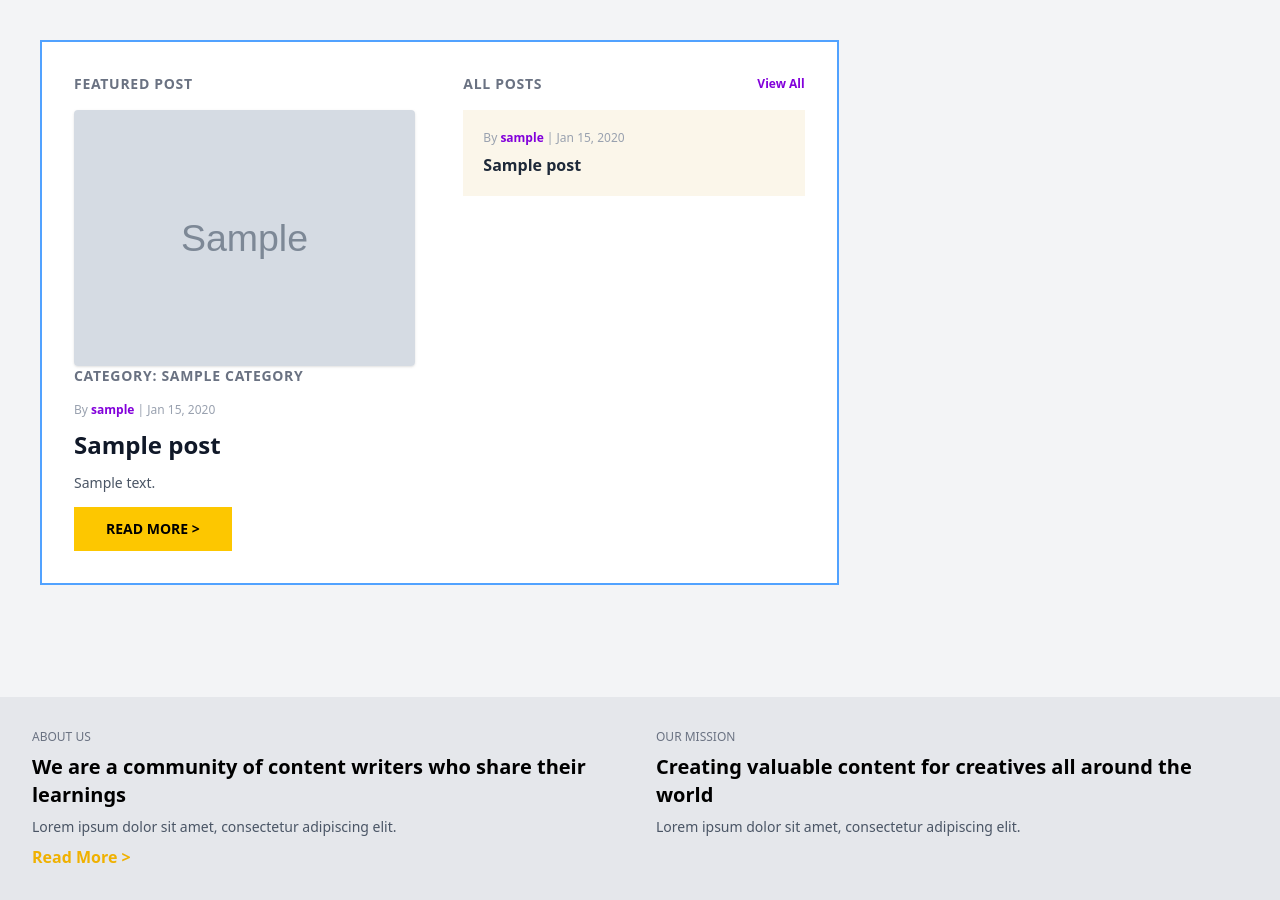
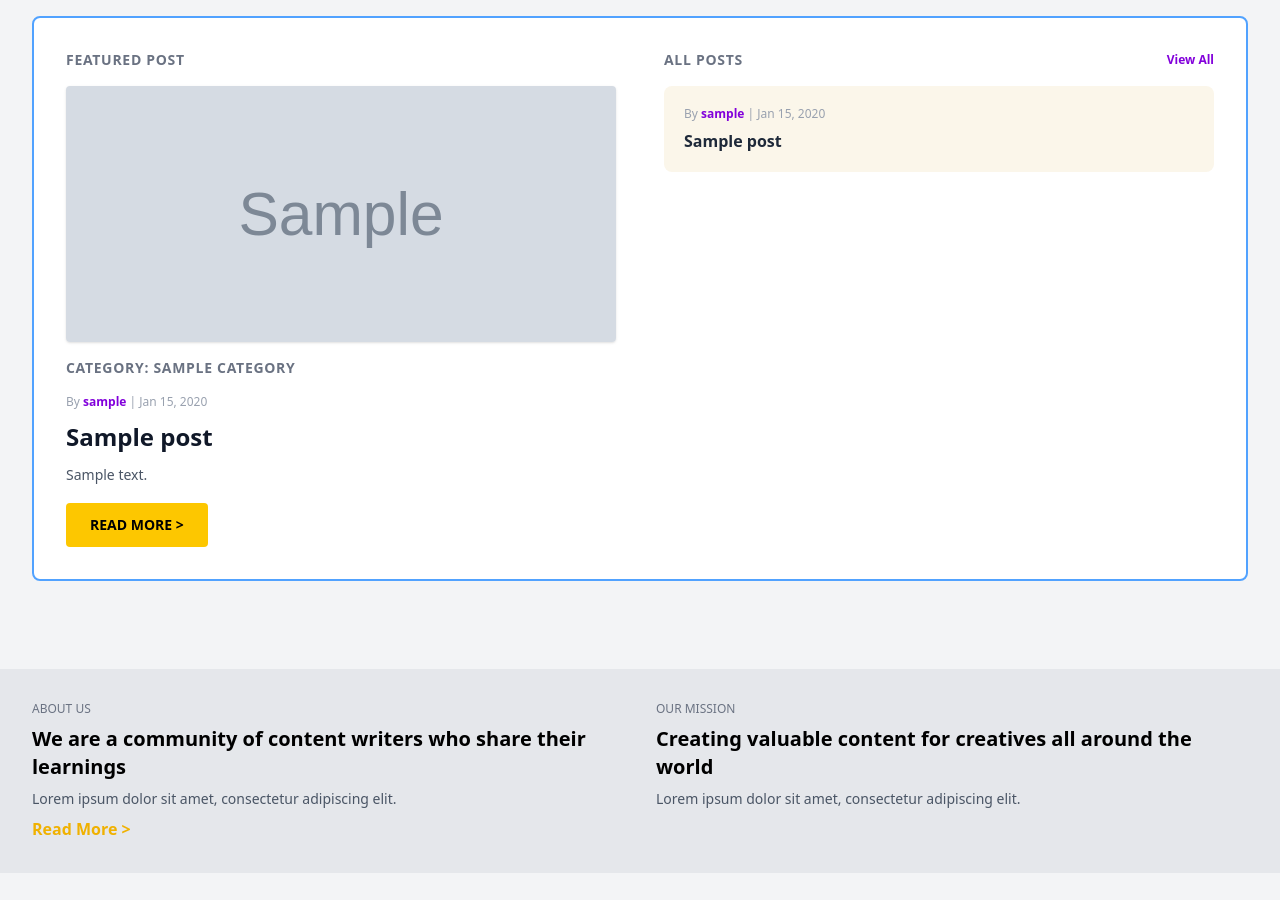
Before and after one commit to Navi7-design/-LogicRoom, a Django app: page / in a window 1280 px wide. Shown: the part 624-1524 px from the top of the page. Run offline with Django 5.2, Linux system fonts and the light colour scheme; tables that the repository leaves empty hold one stand-in row (values such as "Sample post"); grey boxes marked "Sample" are stand-in pictures; parts of the project's set-up code (start-up, migrations or seed data) failed here and were passed over.

Commit message:
First commit

```diff
--- a/templates/index.html
+++ b/templates/index.html
@@ -50,80 +50,94 @@
 
 </section>
 
-<div class="max-w-8xl mx-auto p-6  ">
-    <div class="flex flex-row overflow-x-auto p-4 space-x-4 ">
-        <!-- Блок 1 -->
+<div class="max-w-7xl mx-auto px-4 sm:px-6 lg:px-8">
+    <div class="py-4">
 
         <div
-            class="flex-shrink-0 min-w-[300px] grid md:grid-cols-2 gap-12 border-2 border-blue-400 p-8 bg-white mb-6">
+            class="grid grid-cols-1 md:grid-cols-2 gap-6 md:gap-12 border-2 border-blue-400 p-4 sm:p-6 md:p-8 bg-white mb-6 rounded-lg">
+
             {% for post in posts %}
             <div id="post-{{post.id}}"
-                class="{% if not forloop.first %} md:hidden {% endif %} ">
-                <p
-                    class="text-sm text-gray-500 mb-4 uppercase font-bold tracking-wider">Featured
-                    Post</p>
+                class="{% if not forloop.first %}hidden md:block{% endif %}">
+
+                <p class="text-sm text-gray-500 mb-4 uppercase font-bold tracking-wider">
+                    Featured Post
+                </p>
 
                 {% if post.image %}
                 <img src="{{ post.image.url }}"
-                    class="w-full h-64 object-cover rounded-sm shadow-sm"
+                    class="w-full h-52 sm:h-64 object-cover rounded-sm shadow-sm"
                     alt="{{ post.title }}">
                 {% endif %}
-                <p
-                    class="text-sm text-gray-500 mb-4 uppercase font-bold tracking-wider">Category:
-                    {{ post.category }}
+
+                <p class="text-sm text-gray-500 mt-4 uppercase font-bold tracking-wider">
+                    Category: {{ post.category }}
                 </p>
 
                 <p class="text-xs text-gray-400 mt-4">
-                    By <span
-                        class="text-purple-700 font-bold">{{post.author.username}}</span>
+                    By
+                    <span class="text-purple-700 font-bold">
+                        {{post.author.username}}
+                    </span>
                     | {{post.created_at|date:"M d, Y"}}
                 </p>
 
-                <h2
-                    class="text-2xl font-bold mt-3 text-gray-900 leading-tight">
+                <h2 class="text-xl sm:text-2xl font-bold mt-3 text-gray-900 leading-tight">
                     {{ post.title }}
                 </h2>
 
-                <p
-                    class="text-gray-600 text-sm mt-3 leading-relaxed">
-                    {{ post.short_description|truncatechars:160}}
+                <p class="text-gray-600 text-sm mt-3 leading-relaxed">
+                    {{ post.short_description|truncatechars:160 }}
                 </p>
 
                 <a href="{% url 'post_detail' post.id %}"
-                    class="inline-block mt-3 bg-yellow-400 hover:bg-yellow-500 transition px-8 py-3 text-sm font-bold text-black uppercase">
+                    class="inline-block mt-4 bg-yellow-400 hover:bg-yellow-500 transition px-6 py-3 text-sm font-bold text-black uppercase rounded">
                     Read More >
                 </a>
+
             </div>
             {% endfor %}
 
             <div class="hidden md:block">
+
                 <div class="flex justify-between items-center mb-4">
-                    <p
-                        class="text-sm text-gray-500 uppercase font-bold tracking-wider">All
-                        Posts</p>
+                    <p class="text-sm text-gray-500 uppercase font-bold tracking-wider">
+                        All Posts
+                    </p>
+
                     <a href="{% url 'posts' %}"
-                        class="text-purple-700 text-xs font-bold hover:underline">View
-                        All</a>
+                        class="text-purple-700 text-xs font-bold hover:underline">
+                        View All
+                    </a>
                 </div>
 
                 <div class="space-y-4">
+
                     {% for post in posts|slice:"0:3" %}
+
                     <div
                         data-id="{{post.id}}"
-                        class="posts-preview p-5 transition-all{% if forloop.first %} bg-[#FBF6EA] {% endif %}">
+                        class="posts-preview p-5 transition-all rounded-lg cursor-pointer {% if forloop.first %}bg-[#FBF6EA]{% endif %}">
+
                         <p class="text-xs text-gray-400 mb-2">
-                            By <span
-                                class="text-purple-700 font-semibold">{{post.author.username}}</span>
+                            By
+                            <span class="text-purple-700 font-semibold">
+                                {{post.author.username}}
+                            </span>
                             |
-                            {{post.created_at|date:"M d, Y" }}
+                            {{post.created_at|date:"M d, Y"}}
                         </p>
-                        <p
-                            class="font-bold text-gray-800 text-md leading-snug">
+
+                        <p class="font-bold text-gray-800 text-md leading-snug">
                             {{ post.title }}
                         </p>
+
                     </div>
+
                     {% endfor %}
+
                 </div>
+
             </div>
 
         </div>
```
